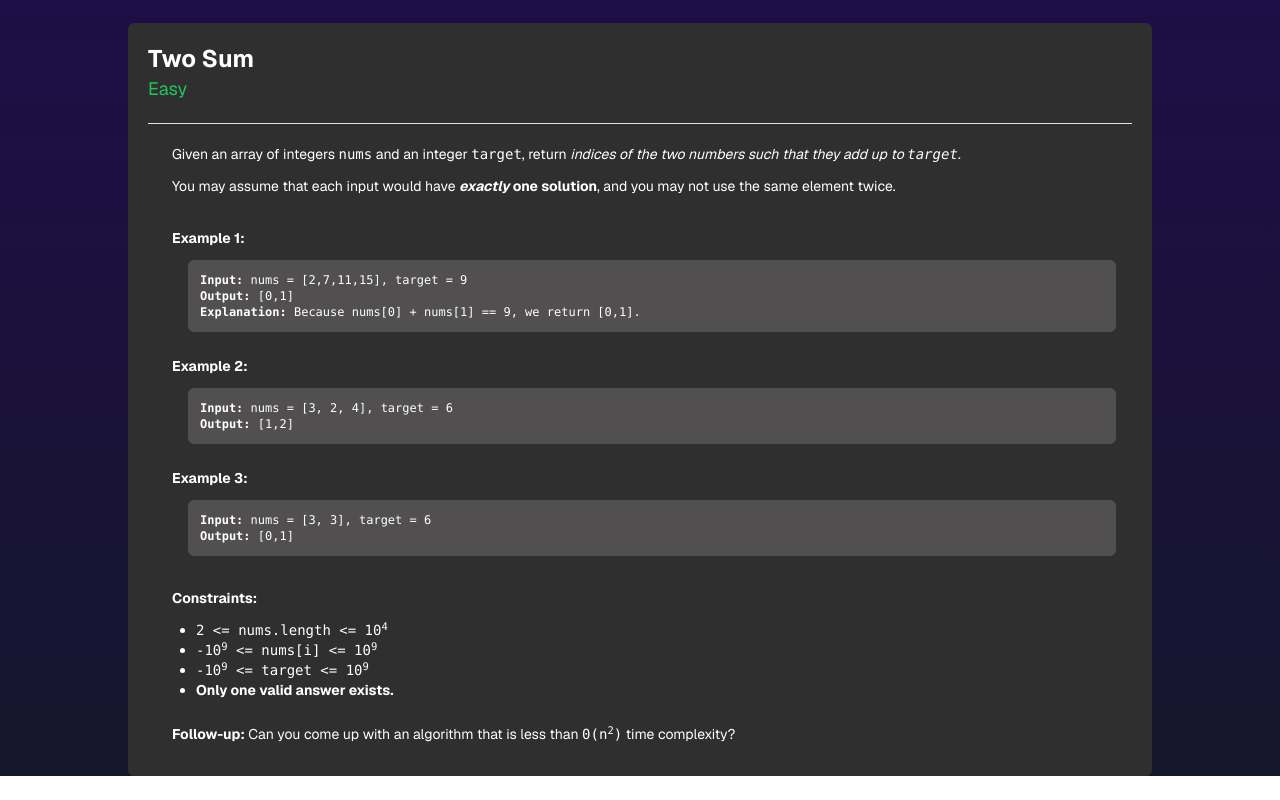
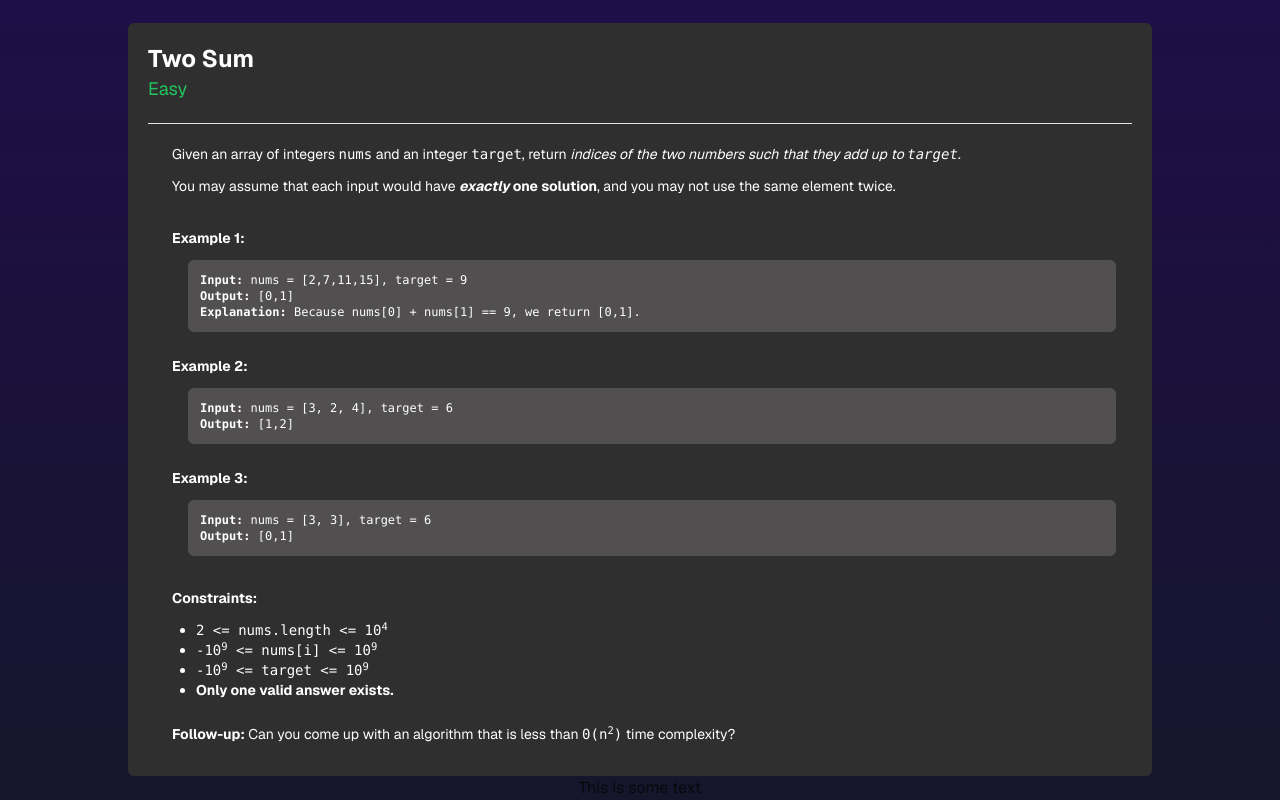
Before and after one commit to Eltik/Leetcode-Frontend, a Next.js app: page / in a window 1280 px wide. Shown: the part 1109-1909 px from the top of the page. Before the commit the page ends 1885 px from the top, so only its background shows below. Built offline with nearby package versions, Linux system fonts and the light colour scheme.

Commit message:
feat: Added a div with a background

```diff
--- a/src/pages/index.tsx
+++ b/src/pages/index.tsx
@@ -14,11 +14,13 @@ const HomePage = () => {
                 <link rel="icon" href="/favicon.ico" />
             </Head>
             <main className="flex min-h-screen flex-col items-center justify-center bg-gradient-to-b from-[#2e026d] to-[#15162c]">
-                <OutputArea data={"yeahgytagytagytagytagytagytagytagytagytagytagytagytagytagytagytagytagytagytagytagytagytagytagytagytagytagytagytagytagytagytagytagytagytagytagytagytagytagytagytagytagytagytagytagytagytagyta sigma"}>
-
-                </OutputArea>
+                <OutputArea data={"yeahgytagytagytagytagytagytagytagytagytagytagytagytagytagytagytagytagytagytagytagytagytagytagytagytagytagytagytagytagytagytagytagytagytagytagytagytagytagytagytagytagytagytagytagytagytagyta sigma"} />
                 <Leaderboard />
                 <QuestionArea />
+
+                <div className="bg-red">
+                    <p>This is some text</p>
+                </div>
             </main>
         </>
 
```
